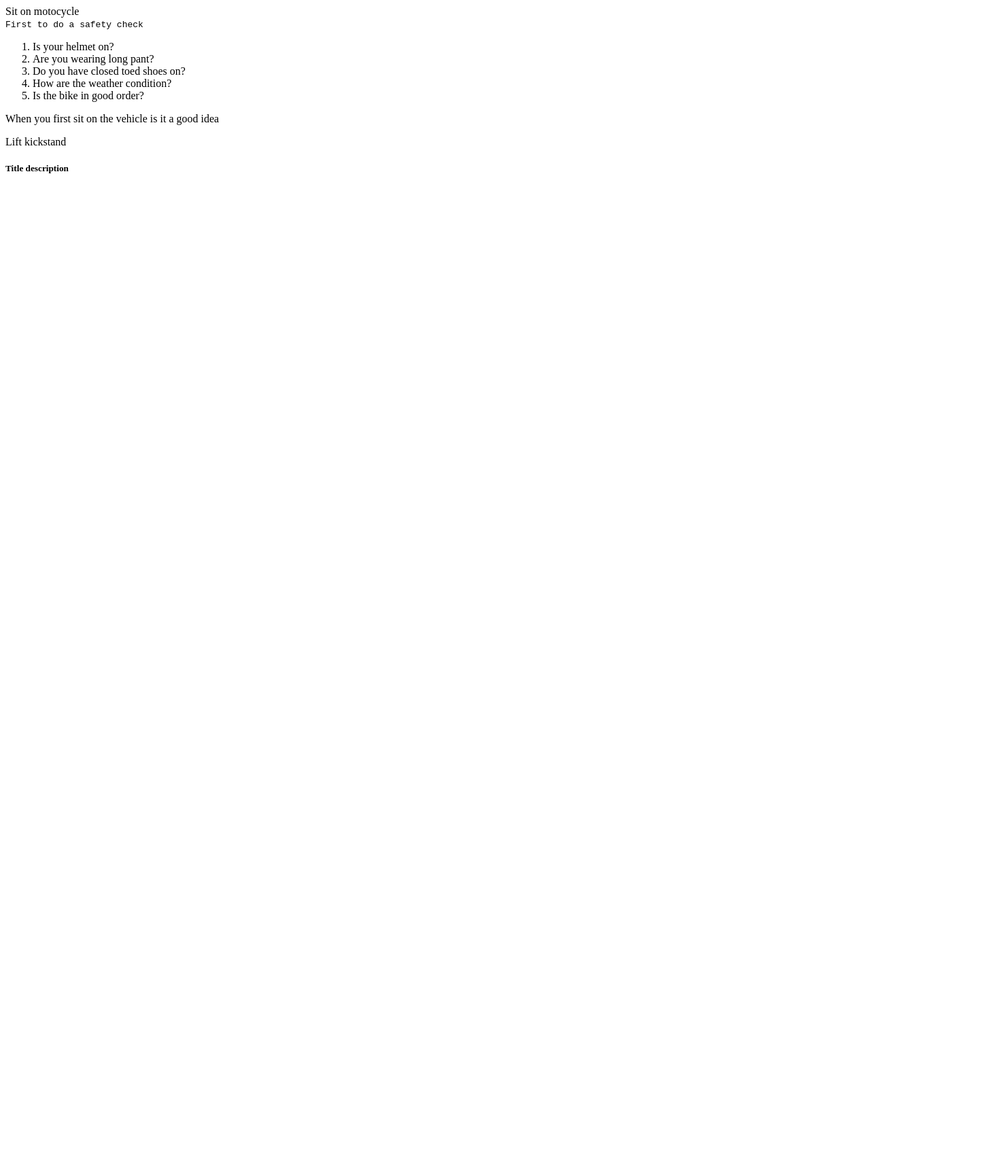
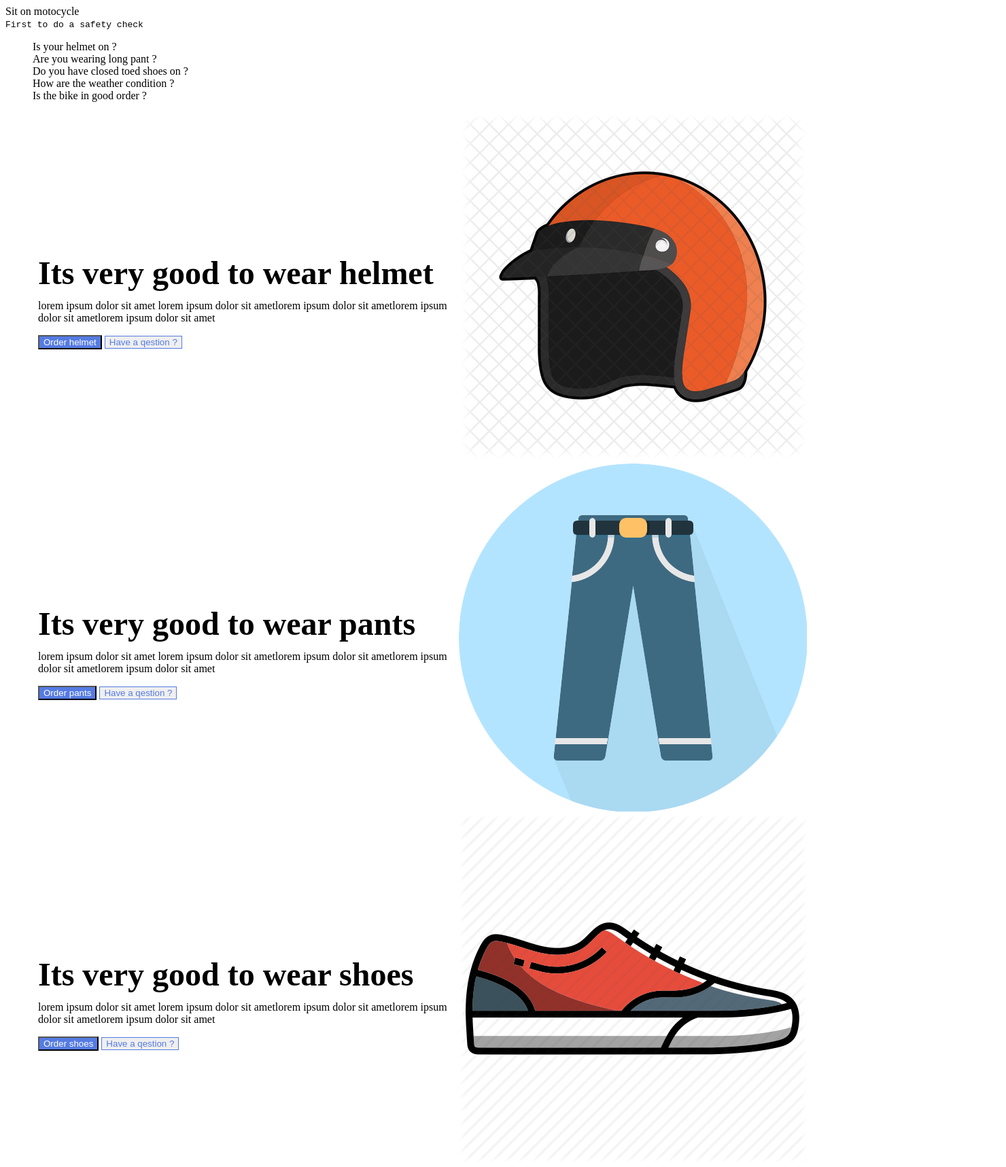
Before and after one commit to charlson91/Microverse-challenge-2, a plain HTML site: page index.html in a window 1280 px wide. Shown: the top 1717 px of the page at 68% size, 1480 px wide, since content can reach past the window. Before the commit the page ends 800 px from the top, so only its background shows below. Drawn offline with Linux system fonts and the light colour scheme.

Commit message:
main changes in html and css files

```diff
--- a/index.html
+++ b/index.html
@@ -16,15 +16,114 @@
                 <header>Sit on motocycle</header>
                 <code>First to do a safety check</code>
                 <ol>
-                <li>Is your helmet on?</li>
-                <li>Are you wearing long pant?</li>
-                <li>Do you have closed toed shoes on?</li>
-                <li>How are the weather condition?</li>
-                <li>Is the bike in good order?</li>
+                    <li class="nav-link"><a href="/#helmet">Is your helmet on ?</a></li>
+                    <li class="nav-link"><a href="/#pant">Are you wearing long pant ?</a></li>
+                    <li class="nav-link"><a href="/#shoes">Do you have closed toed shoes on ?</a></li>
+                    <li class="nav-link"><a href="/#weather">How are the weather condition ?</a></li>
+                    <li class="nav-link"><a href="/#bike">Is the bike in good order ?</a></li>
                 </ol>
+                <div id="helmet">
+                    <div class="left">
+                        <h1>Its very good to wear helmet</h1>
+                        <p>
+                            lorem ipsum dolor sit amet lorem ipsum dolor sit ametlorem ipsum dolor
+                            sit ametlorem ipsum dolor sit ametlorem ipsum dolor sit amet
+                        </p>
+                        <div>
+                            <button class="btn btn-primary">Order helmet</button>
+                            <button class="btn btn-secondary">Have a qestion ?</button>
+                        </div>
+                    </div>
+                    <div class="right">
+                        <img src="./helmet.png" />
+                    </div>
+                </div>
+
+                <div id="pant">
+                    <div class="left">
+                        <h1>Its very good to wear pants</h1>
+                        <p>
+                            lorem ipsum dolor sit amet lorem ipsum dolor sit ametlorem ipsum dolor
+                            sit ametlorem ipsum dolor sit ametlorem ipsum dolor sit amet
+                        </p>
+                        <div>
+                            <button class="btn btn-primary">Order pants</button>
+                            <button class="btn btn-secondary">Have a qestion ?</button>
+                        </div>
+                    </div>
+                    <div class="right">
+                        <img src="./pants.png" />
+                    </div>
+                </div>
+                <div id="shoes">
+                    <div class="left">
+                        <h1>Its very good to wear shoes</h1>
+                        <p>
+                            lorem ipsum dolor sit amet lorem ipsum dolor sit ametlorem ipsum dolor
+                            sit ametlorem ipsum dolor sit ametlorem ipsum dolor sit amet
+                        </p>
+                        <div>
+                            <button class="btn btn-primary">Order shoes</button>
+                            <button class="btn btn-secondary">Have a qestion ?</button>
+                        </div>
+                    </div>
+                    <div class="right">
+                        <img src="./shoes.png" />
+                    </div>
+                </div>
+                <div id="weather">
+                    <div class="left">
+                        <h1>Its very good to have good weather</h1>
+                        <p>
+                            lorem ipsum dolor sit amet lorem ipsum dolor sit ametlorem ipsum dolor
+                            sit ametlorem ipsum dolor sit ametlorem ipsum dolor sit amet
+                        </p>
+                        <div>
+                            <button class="btn btn-primary">Check the weather</button>
+                            <button class="btn btn-secondary">Have a qestion ?</button>
+                        </div>
+                    </div>
+                    <div class="right">
+                        <img src="./weather.png" />
+                    </div>
+                </div>
+                <div id="bike">
+                    <div class="left">
+                        <h1>Its very good to have a bike</h1>
+                        <p>
+                            lorem ipsum dolor sit amet lorem ipsum dolor sit ametlorem ipsum dolor
+                            sit ametlorem ipsum dolor sit ametlorem ipsum dolor sit amet
+                        </p>
+                        <div>
+                            <button class="btn btn-primary">Order a bike</button>
+                            <button class="btn btn-secondary">Have a qestion ?</button>
+                        </div>
+                    </div>
+                    <div class="right">
+                        <img src="./bike.png" />
+                    </div>
+                </div>
+
+
+
+
+
+
+
+
+
                 <p>When you first sit on the vehicle is it a good idea</p>
             </section>
         </div>
+
+
+
+
+
+
+
+
+
         <div class="card">
             <section class="main-section" id="lift_kickstand">
                 <header>Lift kickstand</header>
@@ -35,6 +134,7 @@
 
 
 
+
 </body>
 
 </html>
--- a/style.css
+++ b/style.css
@@ -23,3 +23,88 @@
   text-decoration: none;
   color: black;
 }
+
+#helmet {
+  display: flex;
+  align-items: center;
+  justify-content: space-between;
+  padding: 0 3rem;
+}
+#helmet .right {
+  width: 60vw;
+}
+
+#helmet .left h1 {
+  font-size: 3rem;
+  margin-bottom: -0.3rem;
+}
+
+#pant {
+  display: flex;
+  align-items: center;
+  justify-content: space-between;
+  padding: 0 3rem;
+}
+#pant .right {
+  width: 60vw;
+}
+
+#pant .left h1 {
+  font-size: 3rem;
+  margin-bottom: -0.3rem;
+}
+
+#shoes {
+  display: flex;
+  align-items: center;
+  justify-content: space-between;
+  padding: 0 3rem;
+}
+#shoes .right {
+  width: 60vw;
+}
+
+#shoes .left h1 {
+  font-size: 3rem;
+  margin-bottom: -0.3rem;
+}
+
+#weather {
+  display: flex;
+  align-items: center;
+  justify-content: space-between;
+  padding: 0 3rem;
+}
+#weather .right {
+  width: 60vw;
+}
+
+#weather .left h1 {
+  font-size: 3rem;
+  margin-bottom: -0.3rem;
+}
+
+#bike {
+  display: flex;
+  align-items: center;
+  justify-content: space-between;
+  padding: 0 3rem;
+}
+#bike .right {
+  width: 60vw;
+}
+
+#bike .left h1 {
+  font-size: 3rem;
+  margin-bottom: -0.3rem;
+}
+
+.btn-primary {
+  background: #557be3;
+  color: white;
+}
+
+.btn-secondary {
+  border: 1px solid #557be3;
+  color: #557be3;
+}
```
Also changed, not shown: bike.png (added), helmet.png (added), pants.png (added), shoes.png (added), weather.png (added). Lines whose indentation alone changed are shown as unchanged.
